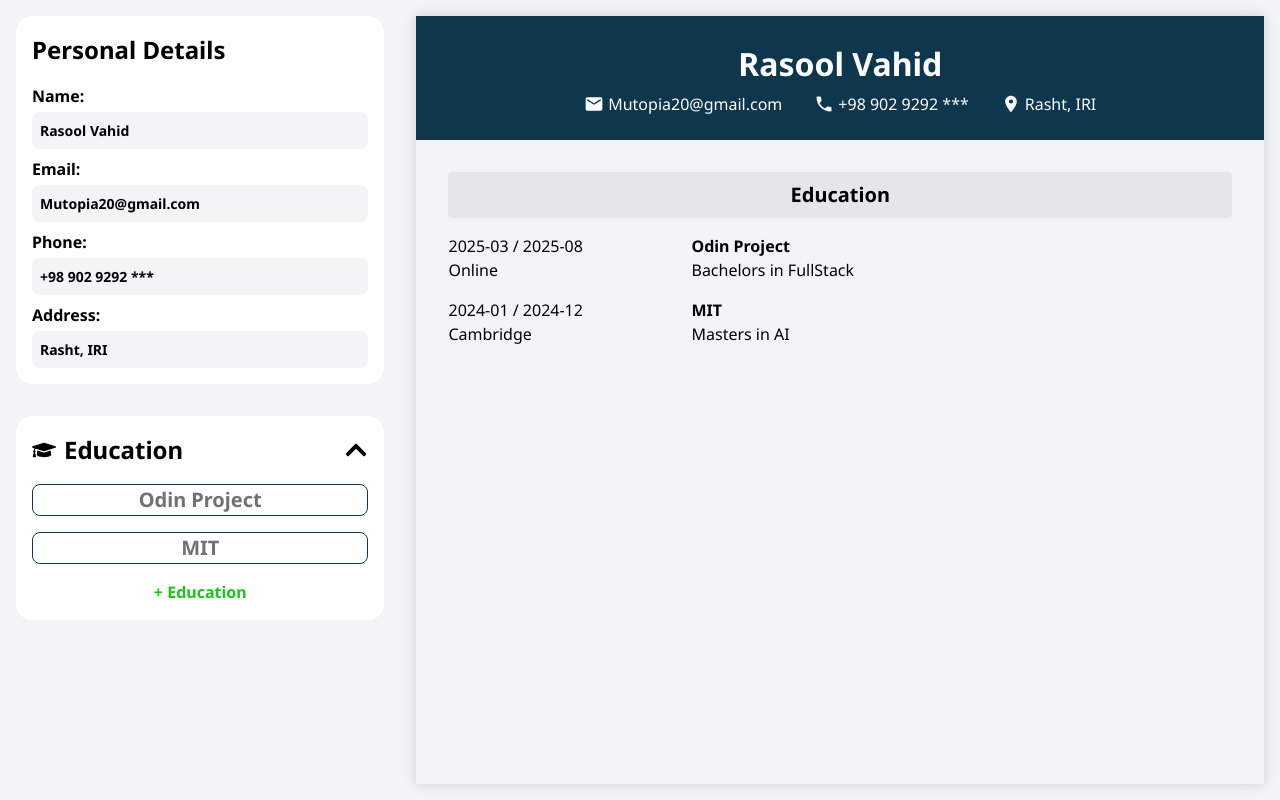
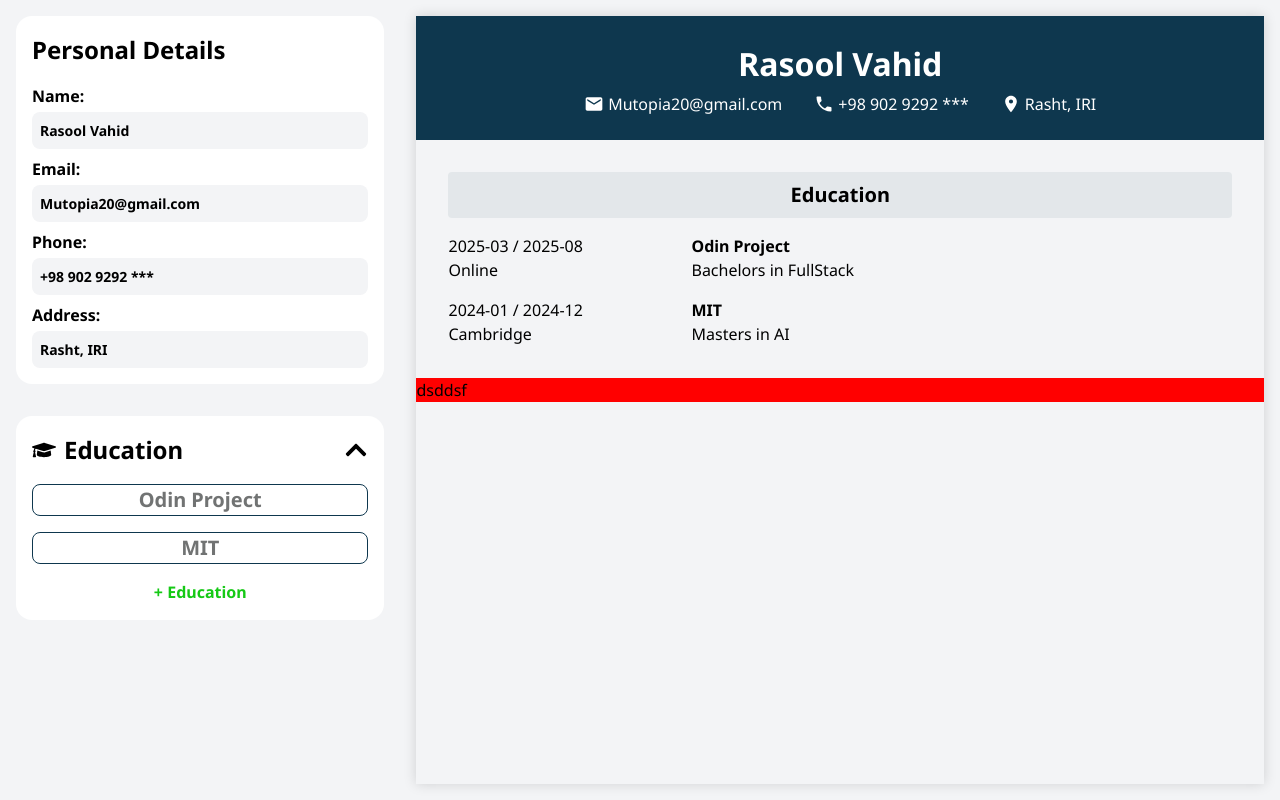
Before and after one commit to mutopia7/cv-project, a React (Vite) app: page / in a window 1280 px wide. Built offline with nearby package versions, Linux system fonts and the light colour scheme.

Commit message:
Add ProfessionalPreview component and css file for that. Add ProfessioanlItem.

```diff
--- a/src/App.jsx
+++ b/src/App.jsx
@@ -3,6 +3,7 @@ import Header from './components/Header';
 import PersonalEdit from './components/PersonalEdit';
 import EducationPreview from './components/EducationPreview';
 import EducationEdit from './components/EducationEdit';
+import ProfessionalPreview from './components/ProfessionalPreview';
 import './App.css';
 
 
@@ -63,10 +64,12 @@ function App() {
             <section className='editor'>
                 <PersonalEdit formData={formData} onChange={handleChange} />
                 <EducationEdit educationList={educationList} setEducationList={setEducationList} onChange={handleEducationChange} />
+
             </section>
             <section className='preview'>
                 <Header {...formData} />
                 <EducationPreview educationList={educationList} />
+                <ProfessionalPreview />
             </section>
 
         </main>
--- /dev/null
+++ b/src/components/ProfessionalPreview.jsx
@@ -0,0 +1,31 @@
+import styles from '../styles/ProfessionalPreview.module.css'
+
+function ProfessionalItem({professionalData}){
+    const {company, position , proStartDate, proEndDate, location, description} = professionalData;
+
+    return (
+        <div className={styles.infSec}>
+                <div className={styles.timeAndLoc}>
+                    <p>{proStartDate} / {proEndDate}</p>
+                    <p>{location}</p>
+                </div>
+
+                <div className={styles.inf}>
+                    <h3 className={styles.bold}>{company}</h3>
+                    <p>{position}</p>
+                    <p>{description}</p>
+                </div>
+        </div>
+    )
+
+}
+
+
+function ProfessionalPreview(){
+    return (
+        <div className={styles.l}>dsddsf</div>
+    )
+}
+
+
+export default ProfessionalPreview;
--- /dev/null
+++ b/src/styles/ProfessionalPreview.module.css
@@ -0,0 +1,3 @@
+.l{
+    background-color: red;
+}
```
